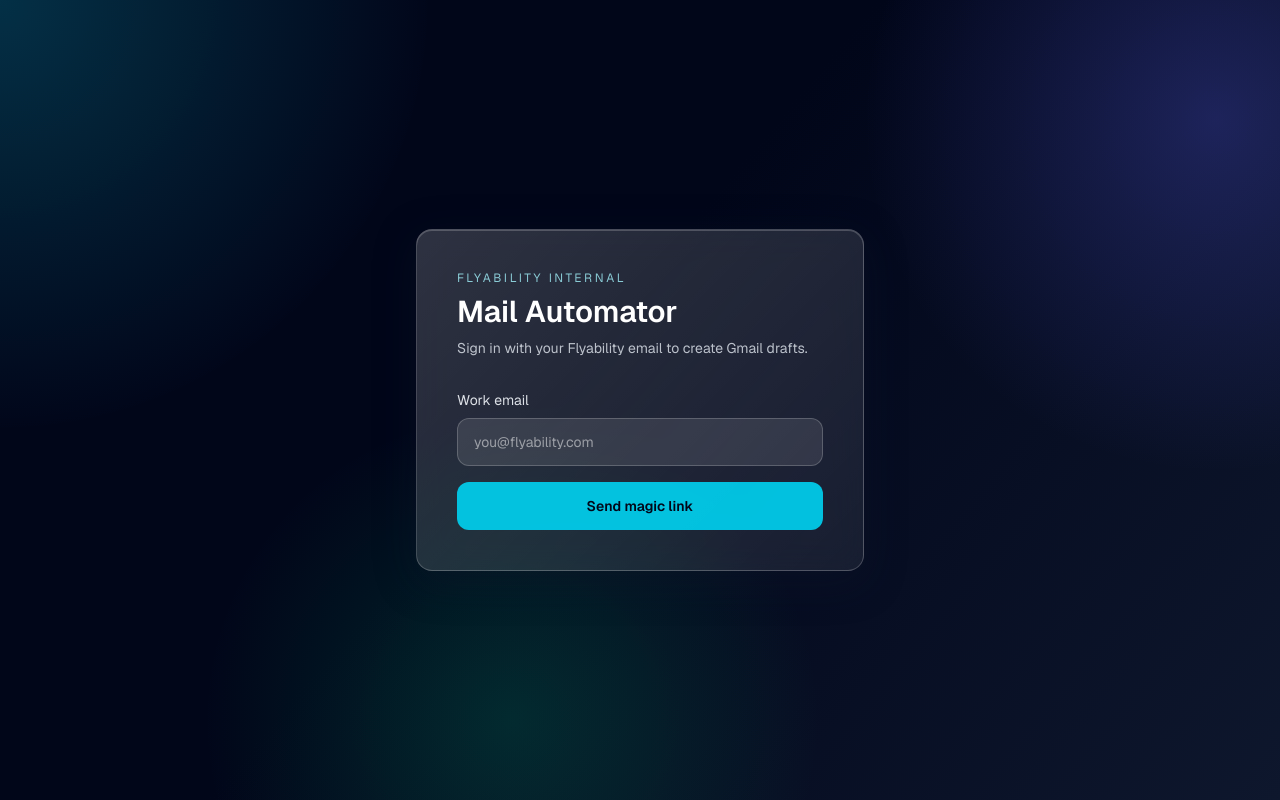
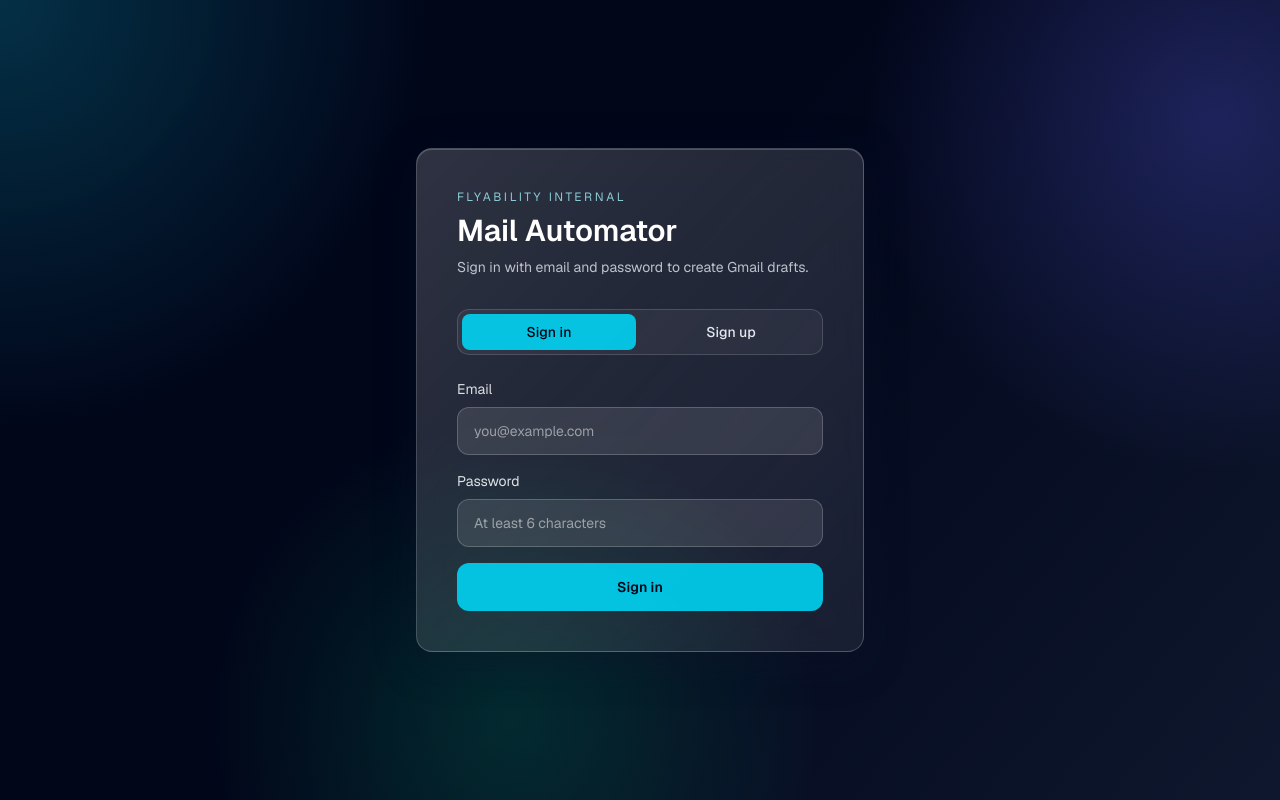
Before and after one commit to emilwallnoefer/Mail-Automator, a Next.js app in the folder web/: page /login in a window 1280 px wide. Built offline with nearby package versions, Linux system fonts and the light colour scheme.

Commit message:
Switch login to standard email/password auth.
Replace magic-link sign-in with sign-in/sign-up password flows and update rollout docs to match the new authentication setup.

Made-with: Cursor

```diff
--- a/web/src/app/login/page.tsx
+++ b/web/src/app/login/page.tsx
@@ -5,7 +5,10 @@ import { motion } from "framer-motion";
 import { FormEvent, useState } from "react";
 
 export default function LoginPage() {
+  const [mode, setMode] = useState<"signin" | "signup">("signin");
   const [email, setEmail] = useState("");
+  const [password, setPassword] = useState("");
+  const [confirmPassword, setConfirmPassword] = useState("");
   const [loading, setLoading] = useState(false);
   const [message, setMessage] = useState<string | null>(null);
   const [error, setError] = useState<string | null>(null);
@@ -17,26 +20,48 @@ export default function LoginPage() {
     setError(null);
 
     const supabase = createClient();
-    const allowedDomain = process.env.NEXT_PUBLIC_ALLOWED_EMAIL_DOMAIN;
-    if (allowedDomain && !email.toLowerCase().endsWith(`@${allowedDomain}`)) {
-      setError(`Please use your @${allowedDomain} email.`);
+
+    if (mode === "signup" && password !== confirmPassword) {
+      setError("Passwords do not match.");
+      setLoading(false);
+      return;
+    }
+
+    if (mode === "signin") {
+      const { error: signInError } = await supabase.auth.signInWithPassword({
+        email,
+        password,
+      });
+
+      if (signInError) {
+        setError(signInError.message);
+        setLoading(false);
+        return;
+      }
+
+      window.location.href = "/dashboard";
       setLoading(false);
       return;
     }
 
     const redirectTo = `${window.location.origin}/auth/callback?next=/dashboard`;
-    const { error: signInError } = await supabase.auth.signInWithOtp({
+    const { error: signUpError } = await supabase.auth.signUp({
       email,
-      options: { emailRedirectTo: redirectTo },
+      password,
+      options: {
+        emailRedirectTo: redirectTo,
+      },
     });
 
-    if (signInError) {
-      setError(signInError.message);
+    if (signUpError) {
+      setError(signUpError.message);
       setLoading(false);
       return;
     }
 
-    setMessage("Magic link sent. Open your email to continue.");
+    setMessage("Account created. If email confirmation is enabled, confirm your email first.");
+    setPassword("");
+    setConfirmPassword("");
     setLoading(false);
   }
 
@@ -56,29 +81,86 @@ export default function LoginPage() {
             </p>
             <h1 className="text-2xl font-semibold md:text-3xl">Mail Automator</h1>
             <p className="mt-2 text-sm text-slate-200/80">
-              Sign in with your Flyability email to create Gmail drafts.
+              Sign in with email and password to create Gmail drafts.
             </p>
+          </div>
+
+          <div className="mb-6 grid grid-cols-2 gap-2 rounded-xl border border-white/15 bg-white/5 p-1">
+            <button
+              type="button"
+              onClick={() => {
+                setMode("signin");
+                setMessage(null);
+                setError(null);
+              }}
+              className={`rounded-lg px-3 py-2 text-sm font-medium transition ${
+                mode === "signin" ? "bg-cyan-400/90 text-slate-950" : "text-slate-200 hover:bg-white/10"
+              }`}
+            >
+              Sign in
+            </button>
+            <button
+              type="button"
+              onClick={() => {
+                setMode("signup");
+                setMessage(null);
+                setError(null);
+              }}
+              className={`rounded-lg px-3 py-2 text-sm font-medium transition ${
+                mode === "signup" ? "bg-cyan-400/90 text-slate-950" : "text-slate-200 hover:bg-white/10"
+              }`}
+            >
+              Sign up
+            </button>
           </div>
 
           <form onSubmit={onSubmit} className="space-y-4">
             <label className="block">
-              <span className="mb-2 block text-sm text-slate-100/90">Work email</span>
+              <span className="mb-2 block text-sm text-slate-100/90">Email</span>
               <input
                 type="email"
                 required
                 value={email}
                 onChange={(e) => setEmail(e.target.value)}
-                placeholder="you@flyability.com"
+                placeholder="you@example.com"
                 className="h-12 w-full rounded-xl border border-white/20 bg-white/10 px-4 text-sm text-white outline-none transition focus:border-cyan-300/70 focus:bg-white/15"
               />
             </label>
+
+            <label className="block">
+              <span className="mb-2 block text-sm text-slate-100/90">Password</span>
+              <input
+                type="password"
+                required
+                minLength={6}
+                value={password}
+                onChange={(e) => setPassword(e.target.value)}
+                placeholder="At least 6 characters"
+                className="h-12 w-full rounded-xl border border-white/20 bg-white/10 px-4 text-sm text-white outline-none transition focus:border-cyan-300/70 focus:bg-white/15"
+              />
+            </label>
+
+            {mode === "signup" && (
+              <label className="block">
+                <span className="mb-2 block text-sm text-slate-100/90">Confirm password</span>
+                <input
+                  type="password"
+                  required
+                  minLength={6}
+                  value={confirmPassword}
+                  onChange={(e) => setConfirmPassword(e.target.value)}
+                  placeholder="Repeat your password"
+                  className="h-12 w-full rounded-xl border border-white/20 bg-white/10 px-4 text-sm text-white outline-none transition focus:border-cyan-300/70 focus:bg-white/15"
+                />
+              </label>
+            )}
 
             <button
               type="submit"
               disabled={loading}
               className="h-12 w-full rounded-xl bg-cyan-400/90 text-sm font-semibold text-slate-950 transition hover:bg-cyan-300 disabled:opacity-70"
             >
-              {loading ? "Sending..." : "Send magic link"}
+              {loading ? "Please wait..." : mode === "signin" ? "Sign in" : "Create account"}
             </button>
           </form>
 
```
Also changed, not shown: 1 other file (tests, documents, lock files or other folders).
